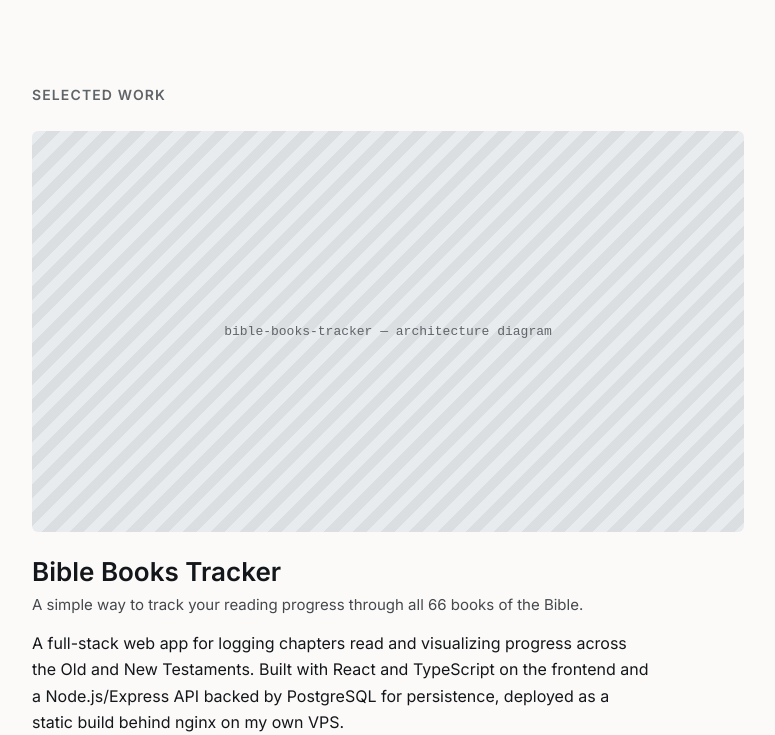
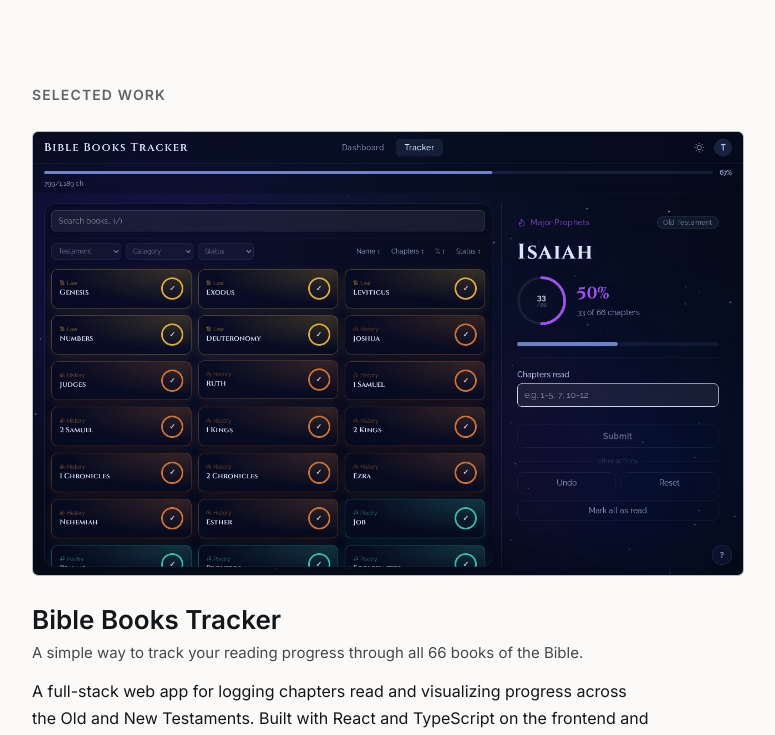
Before and after one commit to terrancekhuang/terrancehuang.dev, a React (Vite) app: page / in a window 1280 px wide. Shown: the part 581-1316 px from the top of the page, without its empty margins (252-1027 px from the left). Built offline with nearby package versions, Linux system fonts and the light colour scheme.

Commit message:
Replace architecture diagram placeholder with real app screenshot
Swaps the striped placeholder in Selected Work for an actual demo
screenshot of the Bible Books Tracker UI, and drops the now-unused
diagram CSS variables.

```diff
--- a/src/components/SelectedWork.tsx
+++ b/src/components/SelectedWork.tsx
@@ -16,25 +16,18 @@ function SelectedWork() {
         Selected work
       </h2>
       <article>
-        <div
-          role="img"
-          aria-label={selectedWork.diagramLabel}
+        <img
+          src="/images/bible-tracker-demo.jpg"
+          alt={selectedWork.diagramLabel}
           style={{
             width: '100%',
-            aspectRatio: '16/9',
-            background:
-              'repeating-linear-gradient(135deg, var(--diagram-a), var(--diagram-a) 10px, var(--diagram-b) 10px, var(--diagram-b) 20px)',
+            aspectRatio: '1280 / 800',
+            objectFit: 'cover',
             borderRadius: 6,
-            display: 'flex',
-            alignItems: 'center',
-            justifyContent: 'center',
+            border: '1px solid var(--border)',
             marginBottom: 24,
           }}
-        >
-          <span style={{ fontFamily: 'monospace', fontSize: 13, color: 'var(--text-faint)' }}>
-            {selectedWork.diagramLabel}
-          </span>
-        </div>
+        />
         <h3 style={{ fontSize: 26, fontWeight: 600, margin: '0 0 8px' }}>{selectedWork.title}</h3>
         <p style={{ fontSize: 15, color: 'var(--text-subtle)', margin: '0 0 16px' }}>
           {selectedWork.subtitle}
--- a/src/data/content.ts
+++ b/src/data/content.ts
@@ -8,7 +8,7 @@ export const hero = {
 
 export const selectedWork = {
   title: "Bible Books Tracker",
-  diagramLabel: "bible-books-tracker — architecture diagram",
+  diagramLabel: "Bible Books Tracker — app screenshot",
   subtitle:
     "A simple way to track your reading progress through all 66 books of the Bible.",
   description:
--- a/src/index.css
+++ b/src/index.css
@@ -6,8 +6,6 @@
   --text-faint: oklch(0.5 0.01 250);
   --border: oklch(0.8 0.01 250);
   --bg: #fbfaf8;
-  --diagram-a: oklch(0.94 0.005 250);
-  --diagram-b: oklch(0.9 0.005 250);
 }
 
 * {
```
Also changed, not shown: public/images/bible-tracker-demo.jpg (added).
